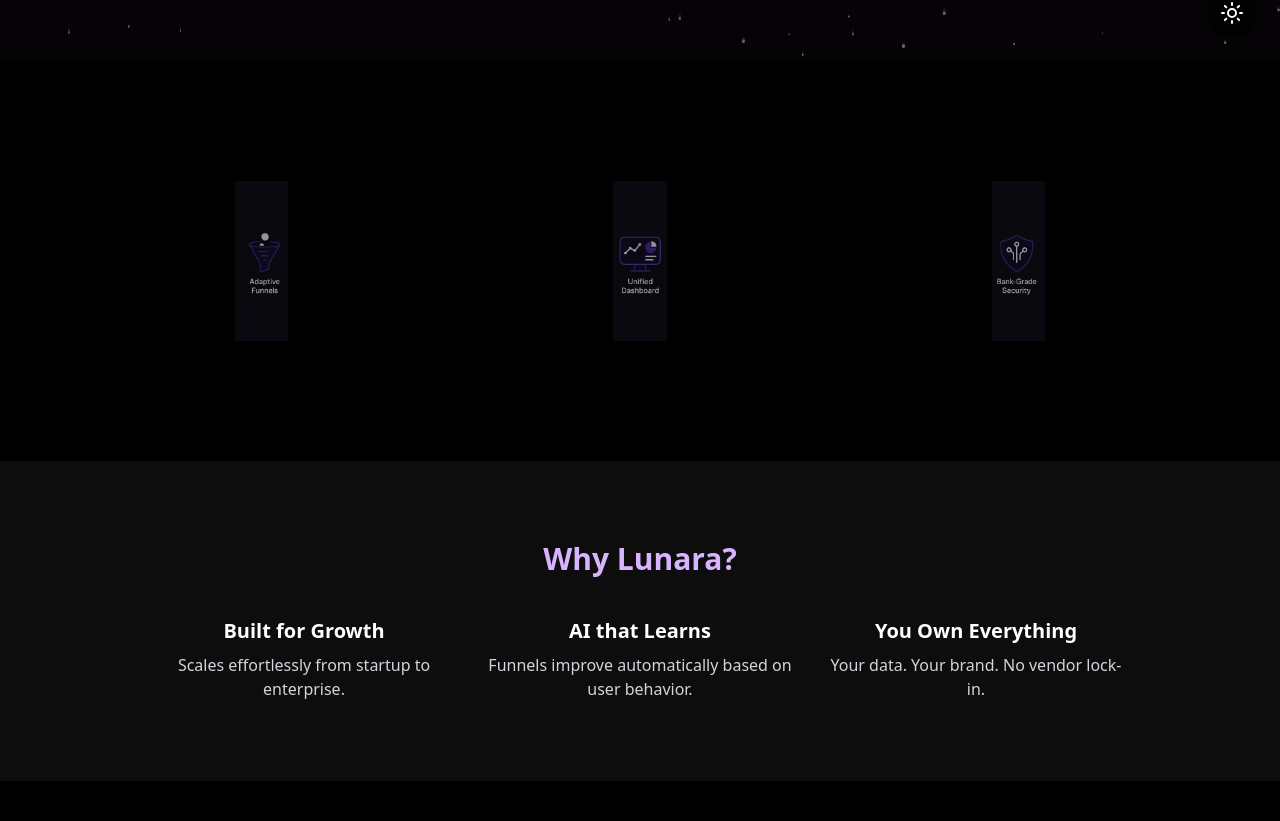
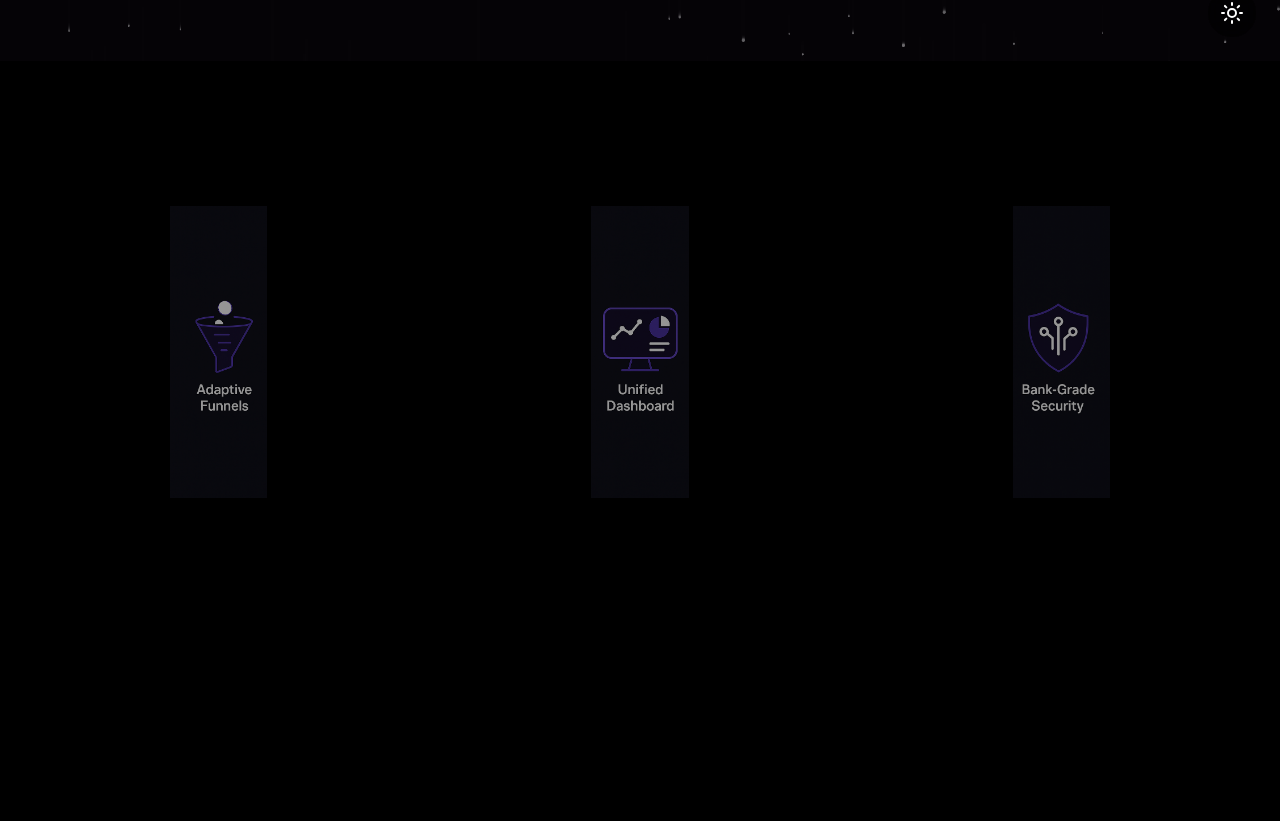
Before and after one commit to LunaraHQ/lunara-website, a Next.js app: page / in a window 1280 px wide. Shown: the part 739-1560 px from the top of the page. Built offline with nearby package versions, Linux system fonts and the light colour scheme.

Commit message:
Final logo-only feature section: square cards, clean layout

```diff
--- a/components/HomeContent.js
+++ b/components/HomeContent.js
@@ -4,25 +4,16 @@ import { motion, useScroll, useTransform, useSpring } from 'framer-motion'
 const features = [
   {
     title: 'Adaptive Funnels',
-    desc: 'Personalized journeys for every visitor.',
     icon: '/icons/icon_funnel.png',
   },
   {
     title: 'Unified Dashboard',
-    desc: 'Track everything in one smart console.',
     icon: '/icons/icon_dashboard.png',
   },
   {
     title: 'Bank-Grade Security',
-    desc: 'SOC-2, GDPR, and zero-trust by default.',
     icon: '/icons/icon_security.png',
   },
-]
-
-const valueProps = [
-  { title: 'Built for Growth', desc: 'Scales effortlessly from startup to enterprise.' },
-  { title: 'AI that Learns', desc: 'Funnels improve automatically based on user behavior.' },
-  { title: 'You Own Everything', desc: 'Your data. Your brand. No vendor lock-in.' },
 ]
 
 export default function HomeContent() {
@@ -33,6 +24,7 @@ export default function HomeContent() {
 
   const canvas1 = useRef(null)
   const canvas2 = useRef(null)
+
   useEffect(() => {
     if (typeof window === 'undefined') return
     const initLayer = (canvas, speed, count) => {
@@ -64,8 +56,6 @@ export default function HomeContent() {
     initLayer(canvas2.current, 0.5, 100)
   }, [])
 
-  const [modalOpen, setModalOpen] = useState(false)
-
   return (
     <>
       <motion.div style={{ background }} className="fixed inset-0 -z-30" />
@@ -85,15 +75,15 @@ export default function HomeContent() {
             Built for scale, designed for clarity, secured for enterprise.
           </p>
           <button
-            onClick={() => setModalOpen(true)}
+            onClick={() => {}}
             className="bg-gradient-to-br from-purple-400 to-purple-600 text-white font-semibold px-6 py-3 rounded-full shadow-xl hover:scale-105 transition relative overflow-hidden"
           >
             View Pricing
           </button>
         </section>
 
-        {/* Features - Full Logo Cards */}
-        <section className="py-24 px-6 max-w-6xl mx-auto grid md:grid-cols-3 gap-8">
+        {/* Logo-Only Feature Cards */}
+        <section className="py-24 px-6 max-w-7xl mx-auto grid md:grid-cols-3 gap-8">
           {features.map((f, i) => (
             <motion.div
               key={i}
@@ -101,88 +91,16 @@ export default function HomeContent() {
               whileInView={{ opacity: 1, y: 0 }}
               transition={{ duration: 0.5 }}
               viewport={{ once: true }}
-              className="group rounded-2xl bg-black/60 backdrop-blur-md overflow-hidden p-6 flex flex-col items-center justify-center transition-all duration-300 transform hover:scale-105 hover:-translate-y-1 hover:shadow-2xl"
+              className="group relative aspect-square bg-black/60 backdrop-blur-md rounded-2xl flex items-center justify-center overflow-hidden transform transition-all duration-300 hover:scale-105 hover:-translate-y-1 hover:shadow-2xl"
             >
               <img
                 src={f.icon}
                 alt={f.title}
-                className="h-40 object-contain opacity-60 group-hover:opacity-100 transition duration-300"
+                className="w-3/4 h-3/4 object-contain opacity-60 group-hover:opacity-100 transition duration-300"
               />
             </motion.div>
           ))}
         </section>
-
-        {/* Why Lunara */}
-        <section className="py-20 bg-white/5">
-          <h2 className="text-3xl font-bold text-center text-purple-300 mb-10">
-            Why Lunara?
-          </h2>
-          <div className="max-w-5xl mx-auto grid md:grid-cols-3 gap-8 px-6">
-            {valueProps.map((v, i) => (
-              <div key={i} className="text-center">
-                <h3 className="text-xl font-semibold mb-2">{v.title}</h3>
-                <p className="text-gray-300">{v.desc}</p>
-              </div>
-            ))}
-          </div>
-        </section>
-
-        {/* Pricing Modal */}
-        {modalOpen && (
-          <div className="fixed inset-0 z-40 bg-black/70 flex items-center justify-center p-6">
-            <div className="bg-gray-900 rounded-2xl p-8 w-full max-w-2xl shadow-lg relative">
-              <button
-                onClick={() => setModalOpen(false)}
-                className="absolute top-4 right-4 text-white hover:text-purple-400 text-2xl"
-              >
-                ×
-              </button>
-              <h2 className="text-3xl font-bold mb-6 text-purple-300 text-center">
-                Choose Your Plan
-              </h2>
-              <div className="grid md:grid-cols-3 gap-6">
-                {[
-                  {
-                    name: 'Starter',
-                    price: 29,
-                    features: ['Up to 5 funnels', 'Basic analytics', 'Email support'],
-                  },
-                  {
-                    name: 'Scale',
-                    price: 99,
-                    features: ['Unlimited funnels', 'Advanced analytics', 'Priority support'],
-                    highlight: true,
-                  },
-                  {
-                    name: 'Enterprise',
-                    price: 299,
-                    features: ['Dedicated manager', 'SLA & SSO', 'Custom integrations'],
-                  },
-                ].map((p, i) => (
-                  <div
-                    key={i}
-                    className={`p-6 rounded-xl ${
-                      p.highlight
-                        ? 'bg-purple-500 text-white'
-                        : 'bg-white/10 text-gray-200'
-                    }`}
-                  >
-                    <h3 className="text-xl font-semibold mb-2">{p.name}</h3>
-                    <div className="text-4xl font-extrabold mb-4">€{p.price}</div>
-                    <ul className="mb-6 space-y-2 text-sm">
-                      {p.features.map((f, j) => (
-                        <li key={j}>• {f}</li>
-                      ))}
-                    </ul>
-                    <button className="w-full bg-white text-black py-2 rounded-full font-semibold hover:bg-gray-100 transition">
-                      Select
-                    </button>
-                  </div>
-                ))}
-              </div>
-            </div>
-          </div>
-        )}
       </main>
     </>
   )
```
